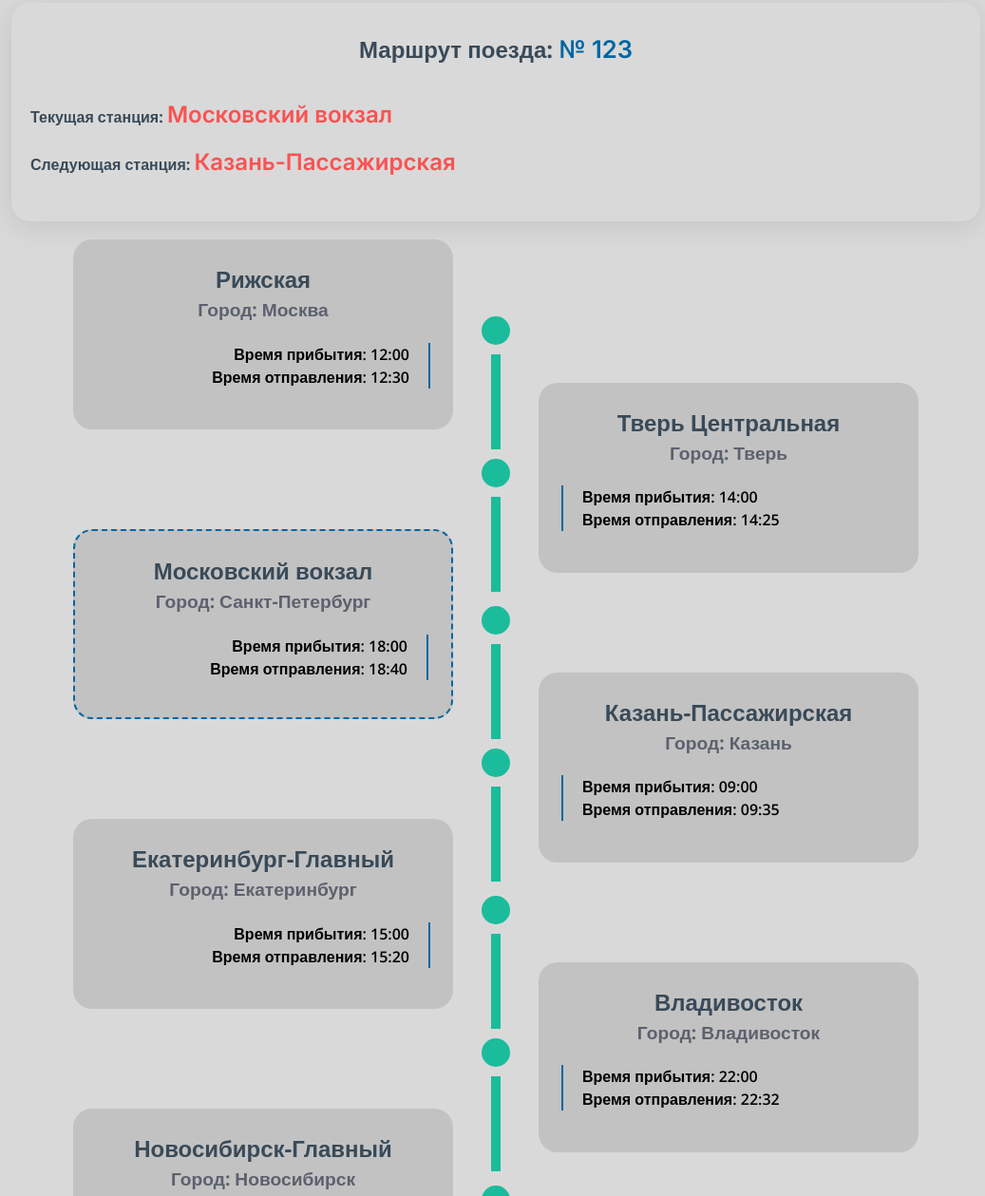
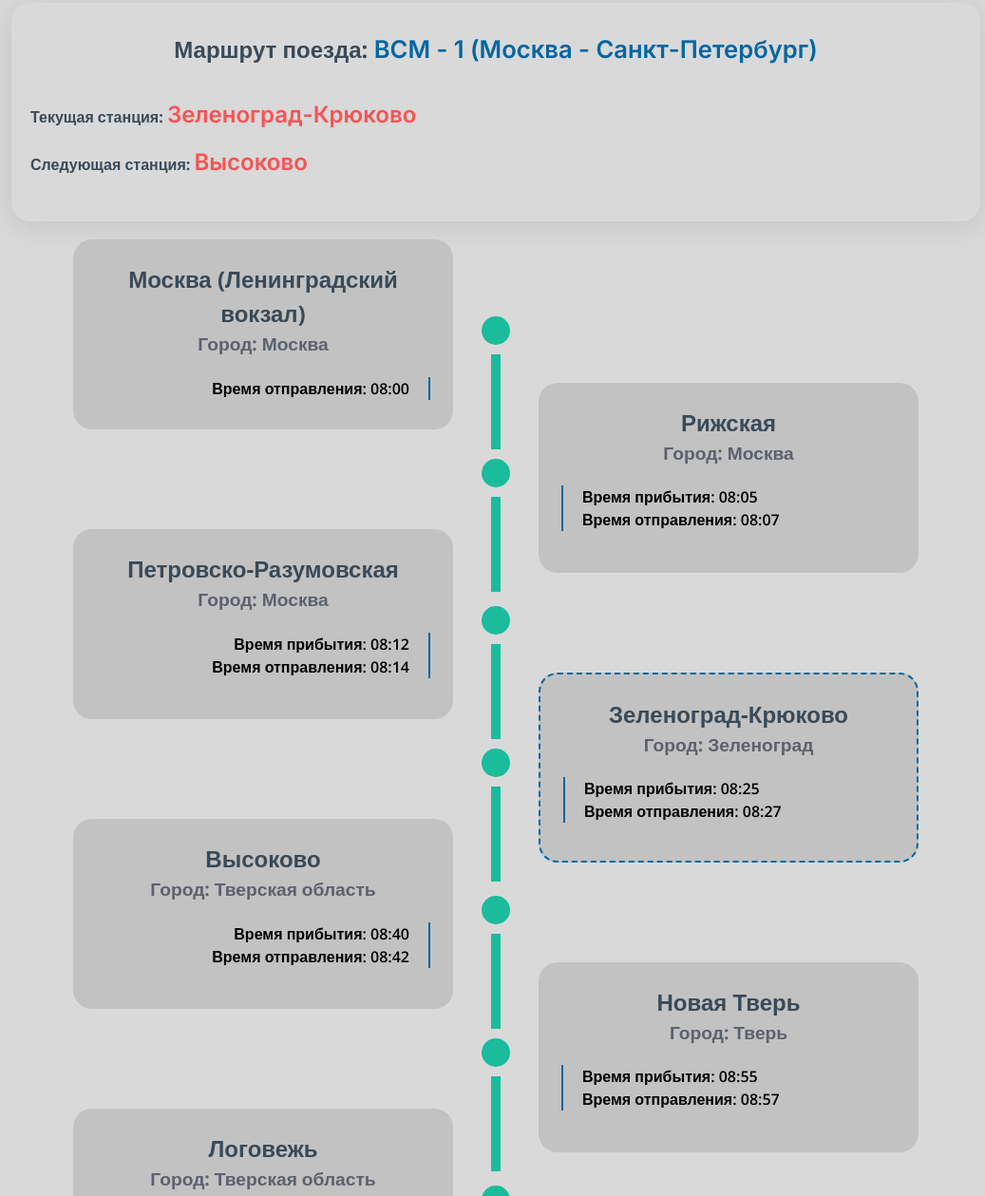
Before and after one commit to Vaxmurka/RobotSteward, a plain HTML site: page infoProfile.html in a window 1280 px wide. Shown: the part 763-2022 px from the top of the page at 95% size, without its empty margins (118-1155 px from the left). Drawn offline with nearby package versions, Linux system fonts and the light colour scheme.

Commit message:
Переделана база со станциями, исправлены нокие недочеты (нужно время подкорректировать)

```diff
--- a/scripts/routeTrain.json
+++ b/scripts/routeTrain.json
@@ -1,121 +1,180 @@
 {
-  "trainName": "№ 123",
+  "trainName": "ВСМ - 1 (Москва - Санкт-Петербург)",
   "stations": [
     {
+      "name": "Москва (Ленинградский вокзал)",
       "city": "Москва",
-      "name": "Рижская",
-      "time": "30 мин",
-      "arrivalTime": "12:00",
-      "departureTime": "12:30",
-      "delay": "0 мин",
+      "arrival_time": null,
+      "departure_time": "08:00",
+      "delay": 0,
+      "platform": "1",
+      "stop_duration": null,
+      "connections": ["метро 1 (Сокольническая линия)", "автобусы 40, 122"],
       "isCurrent": false
     },
     {
-      "city": "Тверь",
-      "name": "Тверь Центральная",
-      "time": "25 мин",
-      "arrivalTime": "14:00",
-      "departureTime": "14:25",
-      "delay": "5 мин",
+      "name": "Рижская",
+      "city": "Москва",
+      "arrival_time": "08:05",
+      "departure_time": "08:07",
+      "delay": 0,
+      "platform": "2",
+      "stop_duration": 2,
+      "connections": ["метро 6 (Большая кольцевая линия)", "электрички МЦД-2"],
       "isCurrent": false
     },
     {
-      "city": "Санкт-Петербург",
-      "name": "Московский вокзал",
-      "time": "40 мин",
-      "arrivalTime": "18:00",
-      "departureTime": "18:40",
-      "delay": "10 мин",
+      "name": "Петровско-Разумовская",
+      "city": "Москва",
+      "arrival_time": "08:12",
+      "departure_time": "08:14",
+      "delay": 0,
+      "platform": "1",
+      "stop_duration": 2,
+      "connections": ["метро 9 (Серебряническая линия)", "МЦД-1, МЦД-2"],
+      "isCurrent": false
+    },
+    {
+      "name": "Зеленоград-Крюково",
+      "city": "Зеленоград",
+      "arrival_time": "08:25",
+      "departure_time": "08:27",
+      "delay": 0,
+      "platform": "3",
+      "stop_duration": 2,
+      "connections": ["автобусы 1, 12, 19"],
       "isCurrent": true
     },
     {
-      "city": "Казань",
-      "name": "Казань-Пассажирская",
-      "time": "35 мин",
-      "arrivalTime": "09:00",
-      "departureTime": "09:35",
-      "delay": "0 мин",
+      "name": "Высоково",
+      "city": "Тверская область",
+      "arrival_time": "08:40",
+      "departure_time": "08:42",
+      "delay": 0,
+      "platform": "2",
+      "stop_duration": 2,
+      "connections": ["автобусы 5, 10"],
       "isCurrent": false
     },
     {
-      "city": "Екатеринбург",
-      "name": "Екатеринбург-Главный",
-      "time": "20 мин",
-      "arrivalTime": "15:00",
-      "departureTime": "15:20",
-      "delay": "2 мин",
+      "name": "Новая Тверь",
+      "city": "Тверь",
+      "arrival_time": "08:55",
+      "departure_time": "08:57",
+      "delay": 0,
+      "platform": "1",
+      "stop_duration": 2,
+      "connections": ["автобусы 5, 21", "электрички до Бологое"],
       "isCurrent": false
     },
     {
-      "city": "Владивосток",
-      "name": "Владивосток",
-      "time": "32 мин",
-      "arrivalTime": "22:00",
-      "departureTime": "22:32",
-      "delay": "8 мин",
+      "name": "Логовежь",
+      "city": "Тверская область",
+      "arrival_time": "09:10",
+      "departure_time": "09:12",
+      "delay": 0,
+      "platform": "2",
+      "stop_duration": 2,
+      "connections": [],
       "isCurrent": false
     },
     {
-      "city": "Новосибирск",
-      "name": "Новосибирск-Главный",
-      "time": "28 мин",
-      "arrivalTime": "11:00",
-      "departureTime": "11:28",
-      "delay": "3 мин",
+      "name": "Садва",
+      "city": "Тверская область",
+      "arrival_time": "09:25",
+      "departure_time": "09:27",
+      "delay": 0,
+      "platform": "1",
+      "stop_duration": 2,
+      "connections": ["автобусы 9, 14"],
       "isCurrent": false
     },
     {
-      "city": "Нижний Новгород",
-      "name": "Нижний Новгород-Московский",
-      "time": "45 мин",
-      "arrivalTime": "07:00",
-      "departureTime": "07:45",
-      "delay": "12 мин",
+      "name": "Выползово",
+      "city": "Тверская область",
+      "arrival_time": "09:40",
+      "departure_time": "09:42",
+      "delay": 0,
+      "platform": "3",
+      "stop_duration": 2,
+      "connections": [],
       "isCurrent": false
     },
     {
-      "city": "Ростов-на-Дону",
-      "name": "Ростов-Главный",
-      "time": "38 мин",
-      "arrivalTime": "19:00",
-      "departureTime": "19:38",
-      "delay": "7 мин",
+      "name": "Валдай",
+      "city": "Новгородская область",
+      "arrival_time": "09:55",
+      "departure_time": "09:57",
+      "delay": 0,
+      "platform": "2",
+      "stop_duration": 2,
+      "connections": ["автобусы 7, 11"],
       "isCurrent": false
     },
     {
-      "city": "Самара",
-      "name": "Самара",
-      "time": "22 мин",
-      "arrivalTime": "13:00",
-      "departureTime": "13:22",
-      "delay": "1 мин",
+      "name": "Горки",
+      "city": "Новгородская область",
+      "arrival_time": "10:10",
+      "departure_time": "10:12",
+      "delay": 0,
+      "platform": "1",
+      "stop_duration": 2,
+      "connections": [],
       "isCurrent": false
     },
     {
-      "city": "Омск",
-      "name": "Омск-Пассажирский",
-      "time": "33 мин",
-      "arrivalTime": "06:00",
-      "departureTime": "06:33",
-      "delay": "9 мин",
+      "name": "Великий Новгород",
+      "city": "Великий Новгород",
+      "arrival_time": "10:25",
+      "departure_time": "10:27",
+      "delay": 0,
+      "platform": "2",
+      "stop_duration": 2,
+      "connections": ["автобусы 7, 10, 17", "электрички до Пскова"],
       "isCurrent": false
     },
     {
-      "city": "Красноярск",
-      "name": "Красноярск-Пассажирский",
-      "time": "27 мин",
-      "arrivalTime": "16:00",
-      "departureTime": "16:27",
-      "delay": "4 мин",
+      "name": "Тигода",
+      "city": "Новгородская область",
+      "arrival_time": "10:40",
+      "departure_time": "10:42",
+      "delay": 0,
+      "platform": "1",
+      "stop_duration": 2,
+      "connections": ["автобусы 4, 8"],
       "isCurrent": false
     },
     {
-      "city": "Воронеж",
-      "name": "Воронеж-Главный",
-      "time": "42 мин",
-      "arrivalTime": "08:00",
-      "departureTime": "08:42",
-      "delay": "11 мин",
+      "name": "Жаровская",
+      "city": "Ленинградская область",
+      "arrival_time": "10:55",
+      "departure_time": "10:57",
+      "delay": 0,
+      "platform": "2",
+      "stop_duration": 2,
+      "connections": [],
+      "isCurrent": false
+    },
+    {
+      "name": "Обухово-2",
+      "city": "Санкт-Петербург",
+      "arrival_time": "11:10",
+      "departure_time": "11:12",
+      "delay": 0,
+      "platform": "3",
+      "stop_duration": 2,
+      "connections": ["метро 3 (Невско-Василеостровская линия)", "автобусы 12, 16"],
+      "isCurrent": false
+    },
+    {
+      "name": "Санкт-Петербург (Московский вокзал)",
+      "city": "Санкт-Петербург",
+      "arrival_time": "11:25",
+      "departure_time": null,
+      "delay": 0,
+      "platform": "1",
+      "stop_duration": null,
+      "connections": ["метро 1 (Кировско-Выборгская линия)", "автобусы 3, 24, 54"],
       "isCurrent": false
     }
   ]
--- a/scripts/route_logic.js
+++ b/scripts/route_logic.js
@@ -1,7 +1,17 @@
 const routeData = {
     trainName: "Поезд №123",
     stations: [
-        { city: "Москва", name: "Рижская", time: "30 мин", arrivalTime: "12:00", departureTime: "12:30", delay: "0 мин", isCurrent: false },
+        {
+            name: "Москва (Ленинградский вокзал)",
+            city: "Москва",
+            arrival_time: null,
+            departure_time: "08:00",
+            delay: 0,
+            platform: "1",
+            stop_duration: null,
+            connections: ["метро 1 (Сокольническая линия)", "автобусы 40, 122"],
+            isCurrent: false
+        },
     ],
 };
 
@@ -26,8 +36,8 @@ function renderStations() {
                     <h2>${station.name}</h2>
                     <h3>Город: ${station.city}</h3>
                     <div class="elem_data">
-                        <p class="arrivalTime">Время прибытия: ${station.arrivalTime}</p>
-                        <p class="departureTime">Время отправления: ${station.departureTime}</p>
+                        ${station.arrival_time !== null ? `<p class="arrivalTime">Время прибытия: ${station.arrival_time}</p>` : ``}
+                        ${station.departure_time !== null ? `<p class="departureTime">Время отправления: ${station.departure_time}</p>` : ``}
                     </div>
                 </div>
                 <div class="route__row_line">
@@ -40,8 +50,8 @@ function renderStations() {
                     <h2>${next_station.name}</h2>
                     <h3>Город: ${next_station.city}</h3>
                     <div class="elem_data">
-                        <p class="arrivalTime">Время прибытия: ${next_station.arrivalTime}</p>
-                        <p class="departureTime">Время отправления: ${next_station.departureTime}</p>
+                        ${next_station.arrival_time !== null ? `<p class="arrivalTime">Время прибытия: ${next_station.arrival_time}</p>` : ``}
+                        ${next_station.departure_time !== null ? `<p class="departureTime">Время отправления: ${next_station.departure_time}</p>` : ``}
                     </div>
                 </div>
             </div>
@@ -57,8 +67,8 @@ function renderStations() {
                     <h2>${station.name}</h2>
                     <h3>Город: ${station.city}</h3>
                     <div class="elem_data">
-                        <p class="arrivalTime">Время прибытия: ${station.arrivalTime}</p>
-                        <p class="departureTime">Время отправления: ${station.departureTime}</p>
+                        ${station.arrival_time !== null ? `<p class="arrivalTime">Время прибытия: ${station.arrival_time}</p>` : ``}
+                        ${station.departure_time !== null ? `<p class="departureTime">Время отправления: ${station.departure_time}</p>` : ``}
                     </div>
                 </div>
                 <div class="route__row_line">
@@ -84,8 +94,8 @@ function renderStationsMobile() {
                     <h2>${stationM.name}</h2>
                     <h3>Город: ${stationM.city}</h3>
                     <div class="elem_data">
-                        <p class="arrivalTime">Время прибытия: ${stationM.arrivalTime}</p>
-                        <p class="departureTime">Время отправления: ${stationM.departureTime}</p>
+                        ${stationM.arrival_time !== null ? `<p class="arrivalTime">Время прибытия: ${stationM.arrival_time}</p>` : ``}
+                        ${stationM.departure_time !== null ? `<p class="departureTime">Время отправления: ${stationM.departure_time}</p>` : ``}
                     </div>
                 </div>
                 <div class="mobileRoute__line">
@@ -102,6 +112,9 @@ function updateRouteInfo() {
     document.getElementById("train-name").textContent = routeData.trainName;
     document.getElementById("current-station").textContent = currentStation?.name || "-";
     document.getElementById("next-station").textContent = nextStation?.name || "-";
+
+    // const startTime = routeData.stations[0].departure_time;
+    // const endTime = routeData.stations[routeData.stations.length-1].arrival_time;
 }
 
 
```
Also changed, not shown: infoProfile.html (+4 -4 lines).
